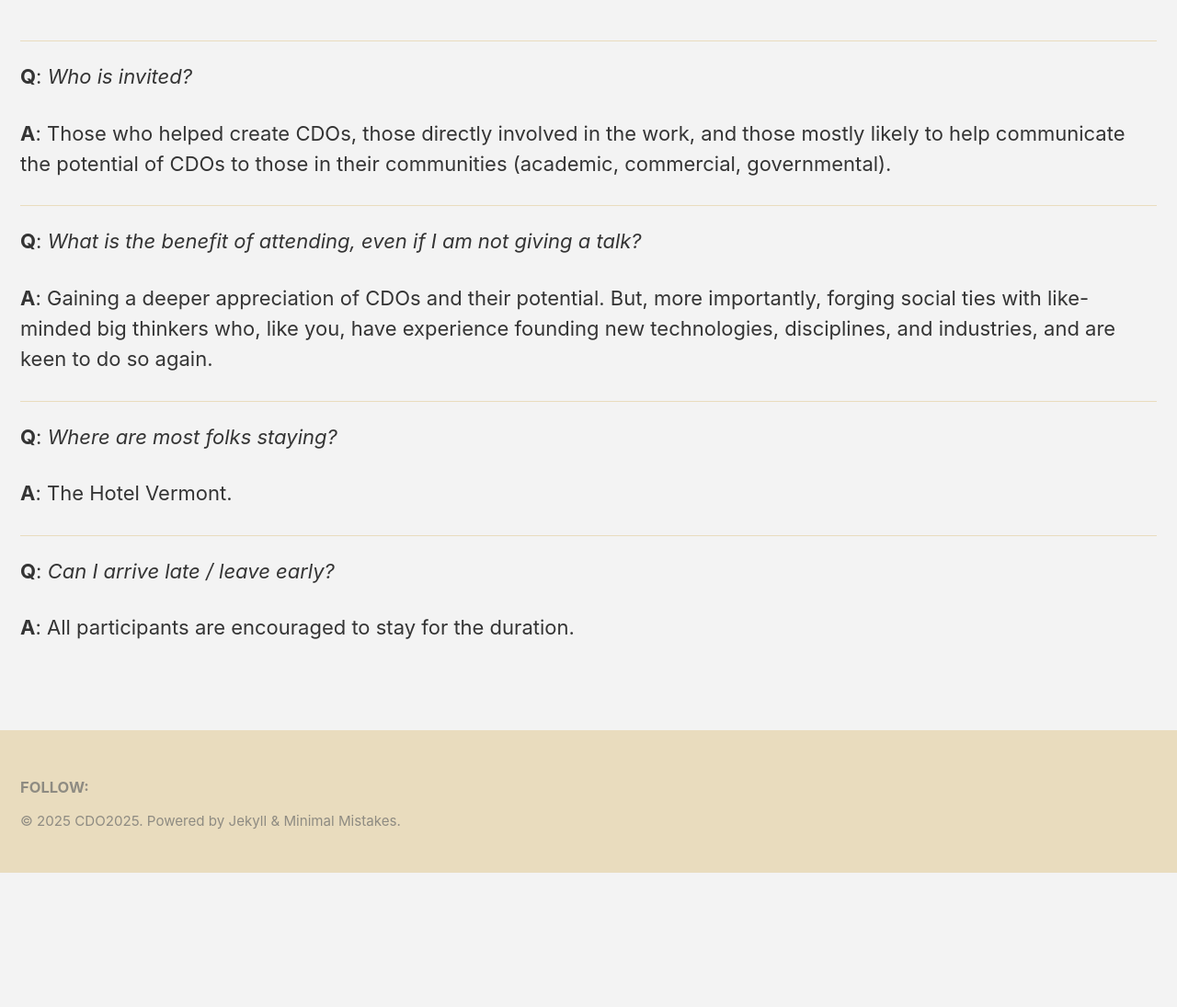
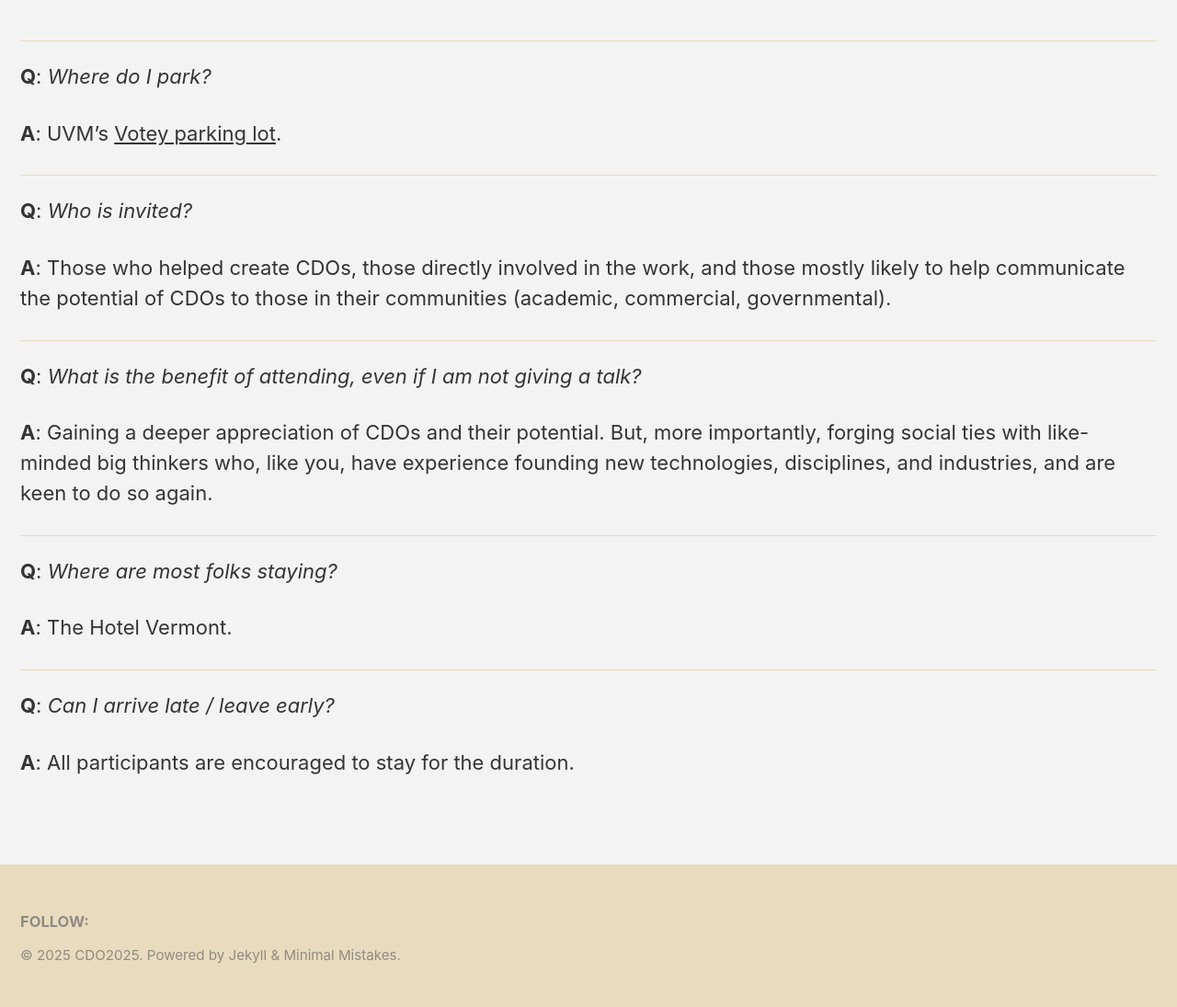
Before and after one commit to CDO2025/cdo2025.github.io, a Jekyll site: the page built from _pages/faq.md, in a window 1280 px wide. Shown: the part 311-1406 px from the top of the page at 92% size. Built offline with Jekyll 4.4.1, drawn with Linux system fonts in a browser that asks for light colours; cached includes are drawn as plain includes; before the commit the page ends 1260 px from its top, so only the background shows below that.

Commit message:
Update faq.md

```diff
--- a/_pages/faq.md
+++ b/_pages/faq.md
@@ -16,6 +16,12 @@ intro:
   - excerpt: ""
 
 ---
+---
+
+**Q**: *Where do I park?*
+
+**A**: UVM's [Votey parking lot](https://www.google.com/maps/place/Parking+lot,+Burlington,+VT+05405,+USA/@44.4800349,-73.1982213,18z/data=!3m1!4b1!4m6!3m5!1s0x4cca7a5c5e88ee33:0x9f6232d31494638f!8m2!3d44.4800999!4d-73.1982795!16s%2Fg%2F11c1f_8bd1?authuser=0&entry=ttu&g_ep=EgoyMDI1MDYzMC4wIKXMDSoASAFQAw%3D%3D).
+
 ---
 
 **Q**: *Who is invited?*
```
